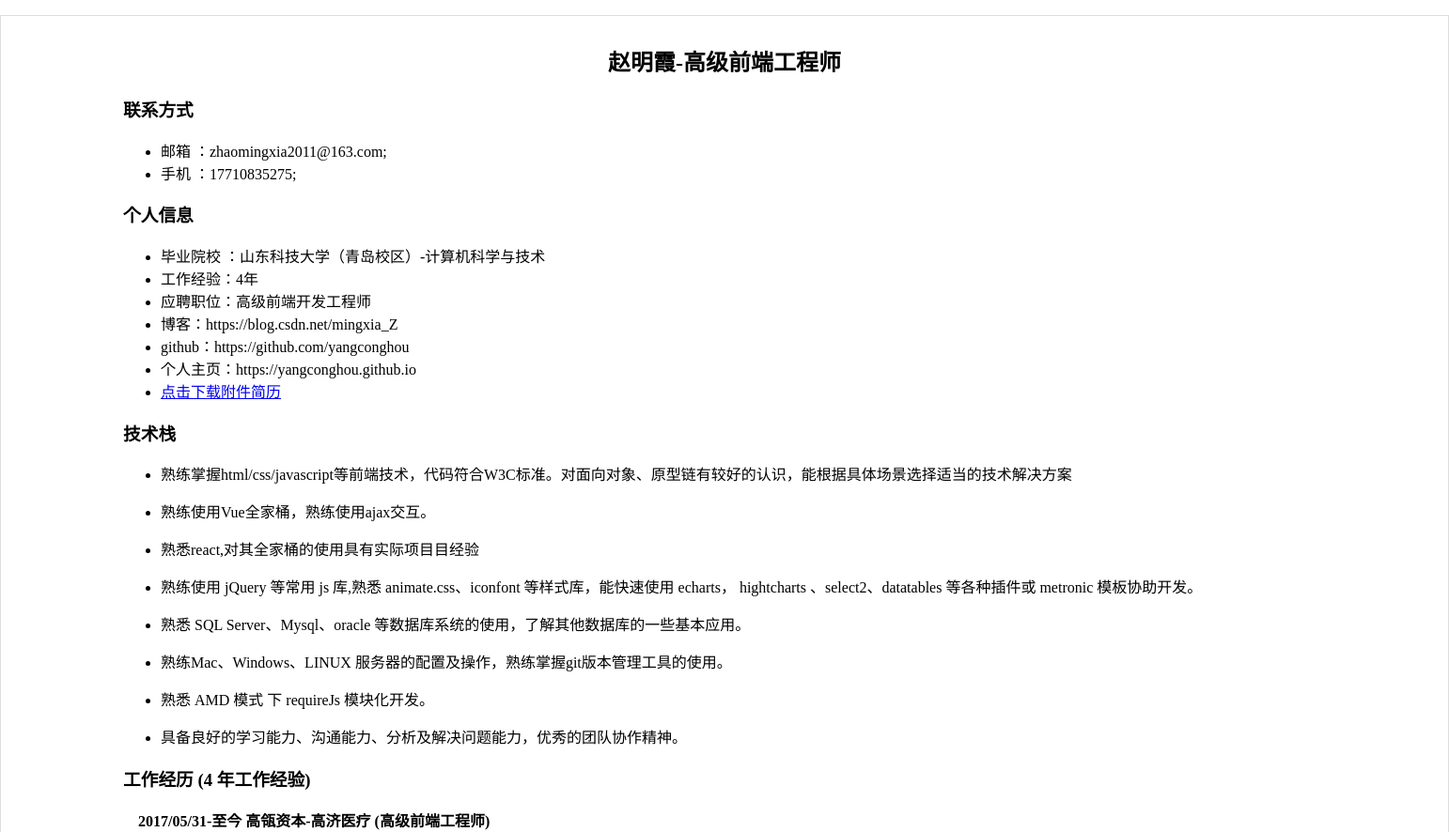
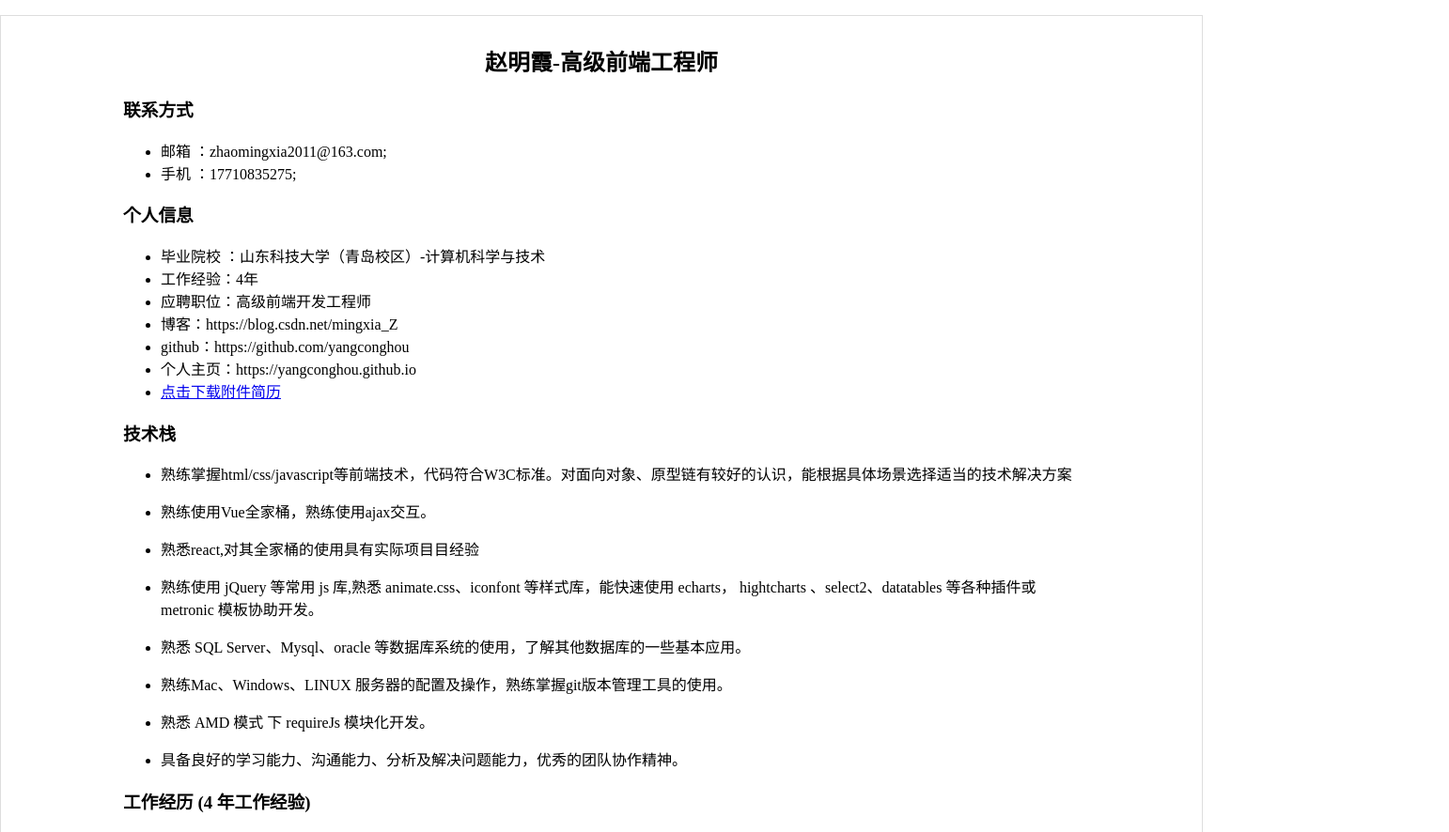
Before and after one commit to yangconghou/demo, a plain HTML site: page index.html in a window 1280 px wide. Shown: the top 886 px of the page at 94% size, 1542 px wide, since content can reach past the window. Drawn offline with Linux system fonts and the light colour scheme.

Commit message:
Update index.html

```diff
--- a/index.html
+++ b/index.html
@@ -8,7 +8,7 @@
 
 </head>
 
-<body style="border: 1px solid #ddd; margin: 16px auto; padding: 10px 130px;width: 100%;">
+<body style="border: 1px solid #ddd; margin: 16px auto;box-sizing: border-box; padding: 10px 130px;width: 100%;">
 
 <h2 id="toc_0"><center>赵明霞-高级前端工程师<center></h2>
 
```
